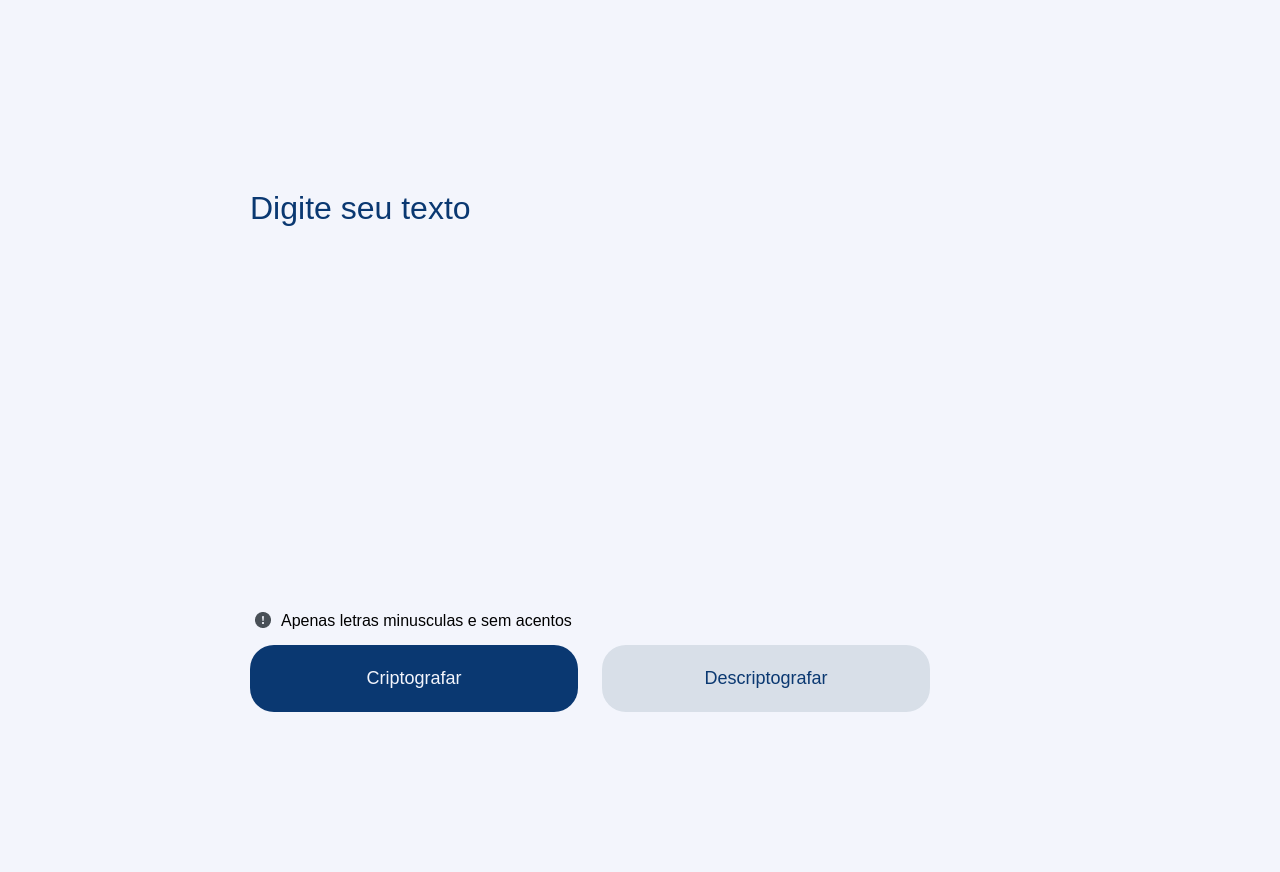
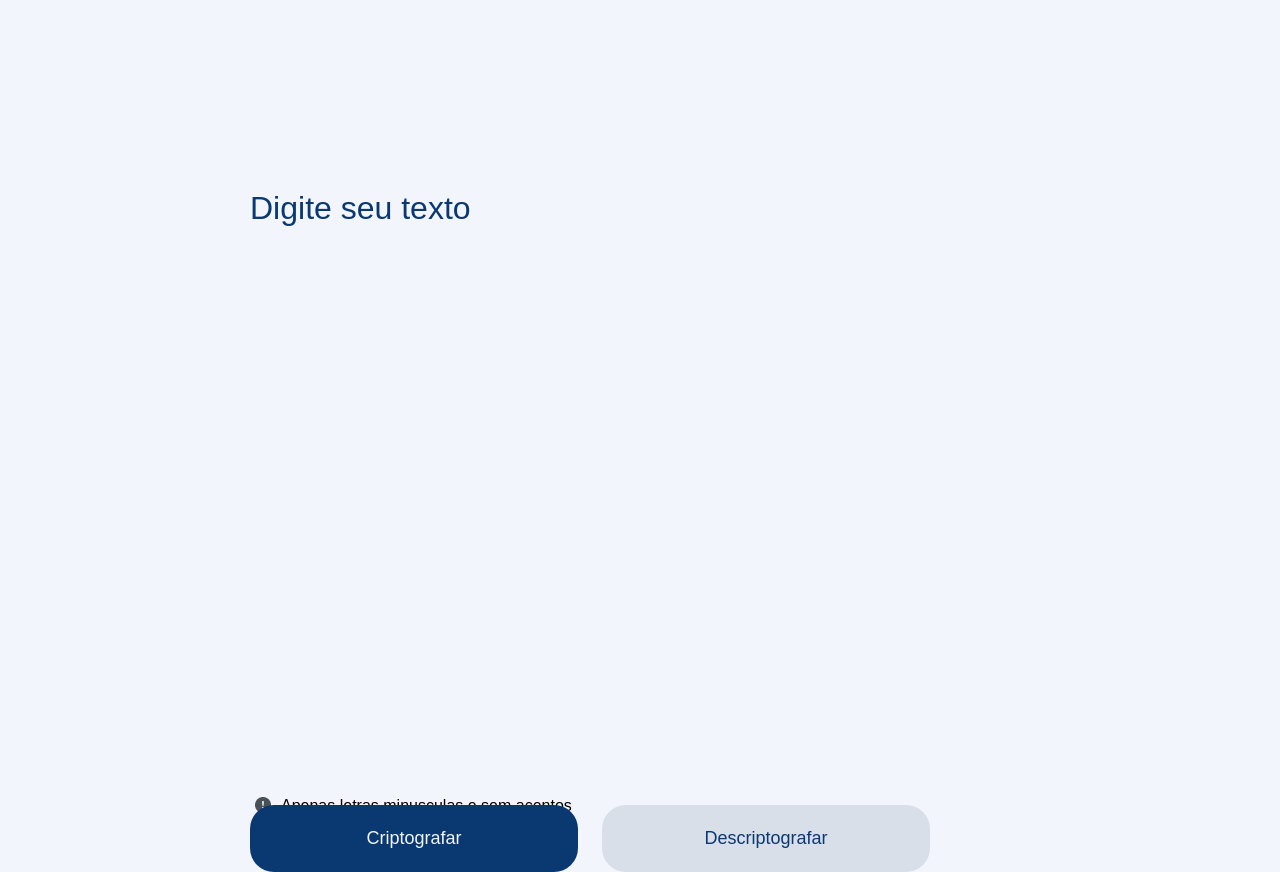
Before and after one commit to ThiagoSS1/Challenge-Oracle-One, a plain HTML site: page index.html in a window 1280 px wide. Shown: the part 110-982 px from the top of the page. Before the commit the page ends 900 px from the top, so only its background shows below. Drawn offline with Linux system fonts and the light colour scheme.

Commit message:
ajuste posicao

```diff
--- a/style.css
+++ b/style.css
@@ -115,7 +115,7 @@ input:focus {
     height: 38px;
     margin: 0 0 0 255px;
     position: relative;
-    top: 585px;
+    top: 770px;
 }
 
 .paragrafo p {
@@ -129,7 +129,7 @@ input:focus {
     display: flex;
     justify-content: space-between;
     position: relative;
-    top: 600px;
+    top: 760px;
 }
 
 button {
@@ -142,7 +142,7 @@ button {
 #btn-three {
     display: none;
     position: absolute;
-    top: 580px;
+    top: 735px;
     margin: 0 auto;
 }
 
```
